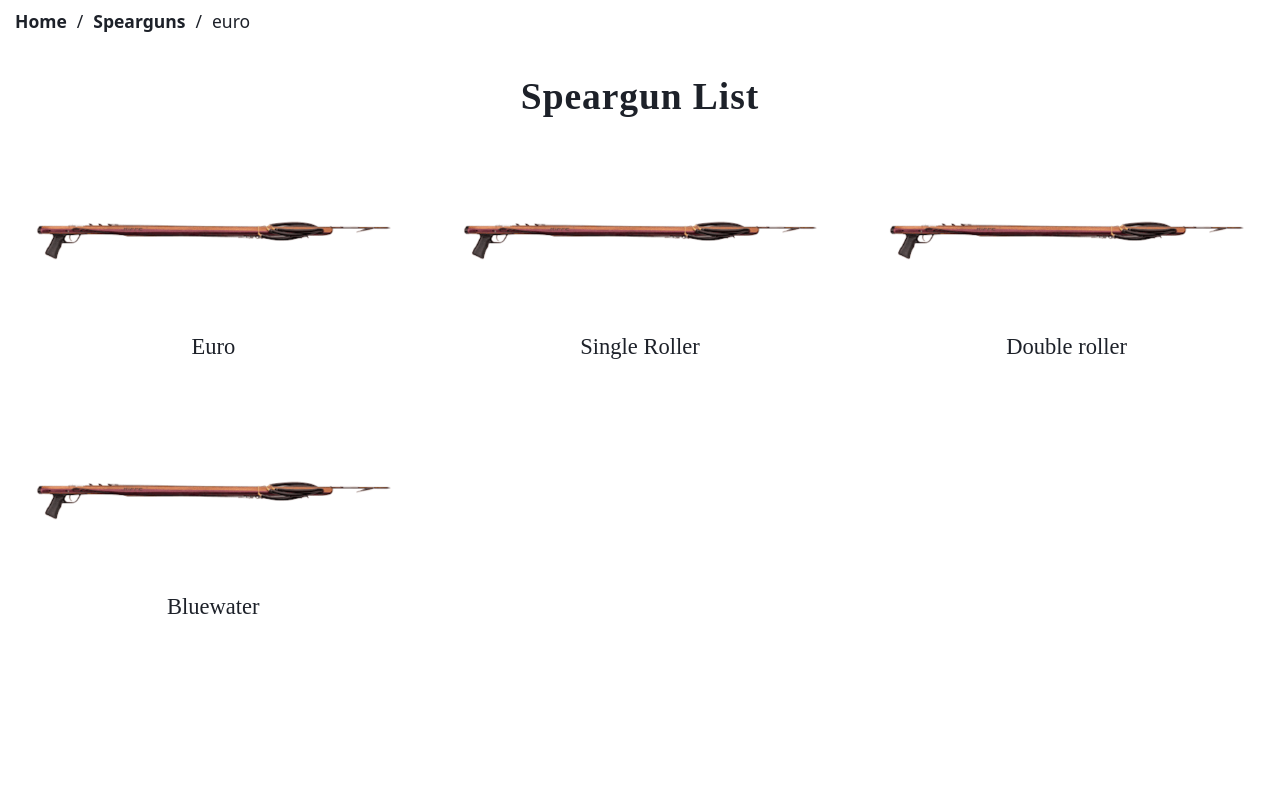
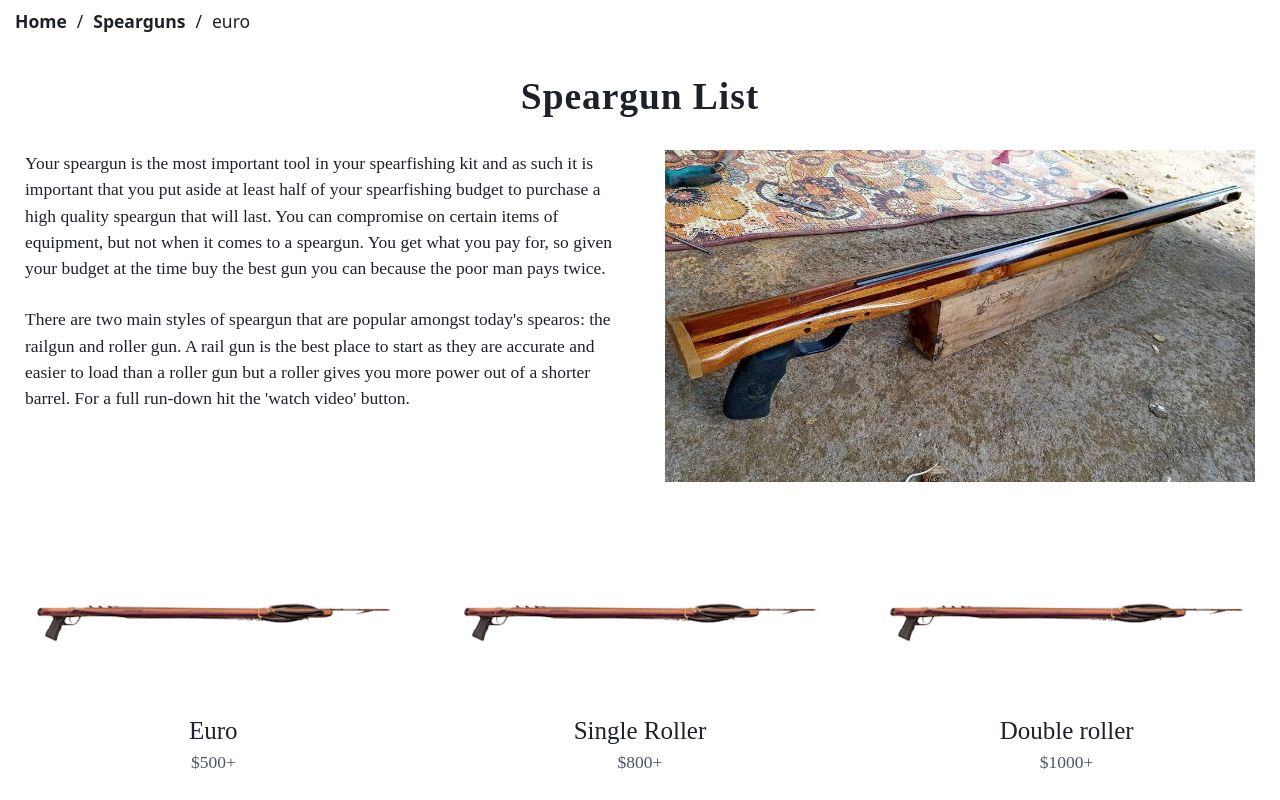
Before and after one commit to matthaeustjia/speargun, a Nuxt app: page /spearguns/1 in a window 1280 px wide. Shown: the part 220-1020 px from the top of the page. Before the commit the page ends 890 px from the top, so only its background shows below. Built offline with nearby package versions, Linux system fonts and the light colour scheme; what vue-light-gallery, vue-notification would draw is missing.

Commit message:
Fixed SEO on speargun type and added price on spearguns list

```diff
--- a/components/SpeargunType.vue
+++ b/components/SpeargunType.vue
@@ -3,7 +3,8 @@
     <nuxt-link :to="'/spearguns/product/' + speargunType.type">
       <div class="flex flex-col items-center justify-around h-full">
         <img class="h-180" :alt="speargunType.name" :src="speargunType.img" />
-        <div class="flex flex-col items-center text-lg">{{speargunType.name}}</div>
+        <h2 class="text-xl">{{speargunType.name}}</h2>
+        <h3 class="text-sm text-gray-700">{{speargunType.price}}</h3>
       </div>
     </nuxt-link>
   </div>
--- a/pages/contact.vue
+++ b/pages/contact.vue
@@ -6,12 +6,12 @@
         class="cover-text flex flex-col w-full justify-center text-center items-center tracking-widest"
       >
         <h1 class="w-full text-2xl md:text-4xl text-white uppercase">CONTACT US</h1>
-        <h2 class="container text-xs md:text-sm text-white">
+        <p class="container text-xs md:text-sm text-white">
           Thank you for visiting our website. We'd love to hear your comments, so please take a moment to provide the information below. For further assistance you may also call us at
           <a
             href="tel:0421843213"
           >0421 843 213</a> , Monday through Friday from 8-5 PST and Saturday from 9-3 PST.
-        </h2>
+        </p>
       </div>
     </div>
     <div class="container flex flex-wrap bg-white">
--- a/pages/spearguns/_type.vue
+++ b/pages/spearguns/_type.vue
@@ -20,6 +20,18 @@
     <div>
       <h1 class="font-semibold tracking-wide text-3xl">Speargun List</h1>
     </div>
+    <div class="flex flex-wrap container">
+      <div class="w-full lg:w-1/2 p-5 text-sm">
+        <p>Your speargun is the most important tool in your spearfishing kit and as such it is important that you put aside at least half of your spearfishing budget to purchase a high quality speargun that will last. You can compromise on certain items of equipment, but not when it comes to a speargun. You get what you pay for, so given your budget at the time buy the best gun you can because the poor man pays twice.</p>
+        <p
+          class="mt-5"
+        >There are two main styles of speargun that are popular amongst today's spearos: the railgun and roller gun. A rail gun is the best place to start as they are accurate and easier to load than a roller gun but a roller gives you more power out of a shorter barrel. For a full run-down hit the 'watch video' button.</p>
+      </div>
+      <div class="hidden md:block w-full lg:w-1/2 p-5">
+        <img src="/img/speargun/euro/3.jpg" alt />
+      </div>
+    </div>
+
     <div class="container flex flex-row flex-wrap">
       <SpeargunType
         :speargunType="speargunType"
--- a/pages/spearguns/product/_id.vue
+++ b/pages/spearguns/product/_id.vue
@@ -50,7 +50,7 @@
       </div>
       <div class="w-full md:w-1/2 px-5 mb-5 flex flex-col">
         <div class="text-2xl text-center flex flex-col font-semibold">
-          <h3 class="text-lg tracking-tight font-semibold">Bajoo</h3>
+          <h1 class="text-lg tracking-tight font-semibold">Bajoo</h1>
           <h1 class="font-bold">{{currentSpeargun.name}}</h1>
         </div>
         <div class="w-full flex text-center items-center justify-center mb-5">
--- a/store/spearguns.js
+++ b/store/spearguns.js
@@ -247,19 +247,22 @@ export const state = () => ({
   type: [{
     name: "Euro",
     type: "euro",
+    price: "$500+",
     img: "/img/speargun/1.gif"
   }, {
     name: "Single Roller",
     type: "singleroller",
+    price: "$800+",
     img: "/img/speargun/1.gif"
   }, {
     name: "Double roller",
     type: "doubleroller",
+    price: "$1000+",
     img: "/img/speargun/1.gif"
   }, {
     name: "Bluewater",
     type: "bluewater",
-
+    price: "$1100+",
     img: "/img/speargun/1.gif"
   }]
 })
```
